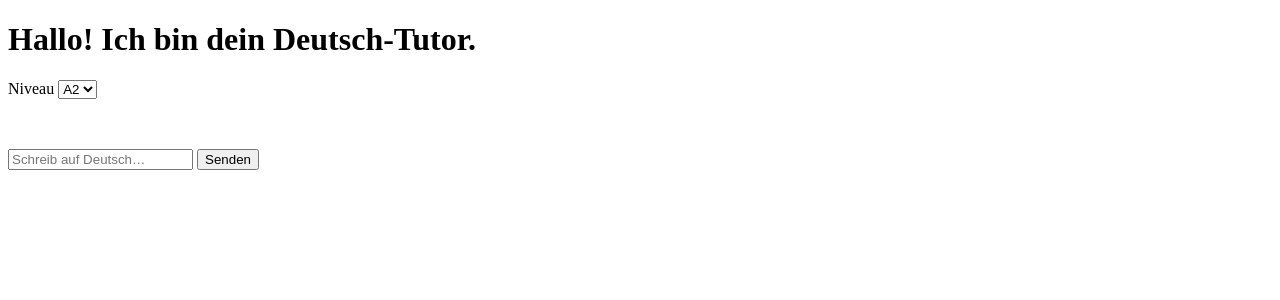
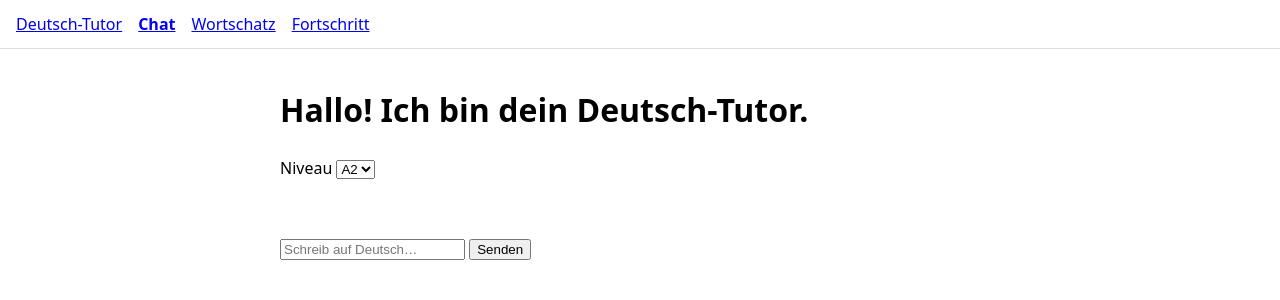
Before and after one commit to faroukmiled/ai-german-tutor, a FastAPI app: page / in a window 1280 px wide. Shown: the top 300 px of the page. Run offline with FastAPI, Linux system fonts and the light colour scheme.

Commit message:
Base template with navigation and static CSS

```diff
--- a/app/main.py
+++ b/app/main.py
@@ -2,6 +2,7 @@ import uuid
 from typing import Literal
 from contextlib import asynccontextmanager
 from fastapi import FastAPI, Request
+from fastapi.staticfiles import StaticFiles
 from fastapi.responses import HTMLResponse
 from fastapi.templating import Jinja2Templates
 from fastapi import Form
@@ -12,8 +13,8 @@ from app.tutor import ask_tutor,TutorUnavailable
 async def lifespan(app: FastAPI):
     db.init_db()
     yield
-
 app = FastAPI(lifespan=lifespan)
+app.mount("/static",StaticFiles(directory="app/static"),name="static")
 templates = Jinja2Templates(directory="app/templates")
 @app.get("/", response_class=HTMLResponse)
 def home(request : Request):
@@ -21,7 +22,8 @@ def home(request : Request):
     conversation = db.load_conversation(session_id=session_id) if session_id else []
     response = templates.TemplateResponse(
         request, "index.html", {"greeting": "Hallo! Ich bin dein Deutsch-Tutor.",
-                                "conversation":conversation,"level":db.get_level(session_id=session_id) if session_id else "A2"},
+                                "conversation":conversation,"level":db.get_level(session_id=session_id) if session_id else "A2",
+                                "active":"chat"},
     )
     if "session_id" not in request.cookies:
         session_id = str(uuid.uuid4())
--- /dev/null
+++ b/app/static/style.css
@@ -0,0 +1,4 @@
+body { margin: 0; font-family: system-ui, sans-serif; line-height: 1.5; }
+.nav { display: flex; gap: 1rem; padding: 0.75rem 1rem; border-bottom: 1px solid #ddd; } .nav a.active { font-weight: 600; }
+.page { max-width: 720px; margin: 0 auto; padding: 1rem; }
+#chat p { white-space: pre-wrap; }
--- /dev/null
+++ b/app/templates/base.html
@@ -0,0 +1,15 @@
+<!DOCTYPE html>
+<html lang="de"> <head>
+<meta charset="utf-8">
+<meta name="viewport" content="width=device-width, initial-scale=1"> <title>{% block title %}Deutsch-Tutor{% endblock %}</title>
+<link rel="stylesheet" href="{{ url_for('static', path='style.css') }}"> <script src="https://unpkg.com/htmx.org@2.0.4/dist/htmx.min.js"></script>
+</head> <body>
+<nav class="nav">
+<a href="/" class="brand">Deutsch-Tutor</a>
+<a href="/" {% if active == "chat" %}class="active"{% endif %}>Chat</a>
+<a href="/vocab" {% if active == "vocab" %}class="active"{% endif %}>Wortschatz</a> <a href="/progress" {% if active == "progress" %}class="active"{% endif
+%}>Fortschritt</a> </nav>
+<main class="page">
+{% block content %}{% endblock %}
+</main> </body>
+</html>
--- a/app/templates/index.html
+++ b/app/templates/index.html
@@ -1,15 +1,6 @@
+{% extends "base.html" %}
 {% from "macros.html" import learner_message, tutor_message %}
-<!DOCTYPE html>
-<html lang="de">
-<head>
-  <meta charset="utf-8">
-  <title> Deutsch-Tutor</title>
-  <script src="https://unpkg.com/htmx.org@2.0.4/dist/htmx.min.js"></script>
-  <style>
-    #chat p { white-space: pre-wrap; }
-  </style>
-</head>
-<body>
+{% block content %}
   <h1>{{ greeting }}</h1>
   <label>Niveau
     <select name="level" hx-post="/level" hx-trigger="change" hx-target="#level-status">
@@ -35,5 +26,4 @@
     <input name="message" placeholder="Schreib auf Deutsch…" required>
     <button>Senden</button>
   </form>
-</body>
-</html>
+  {% endblock %}
```
